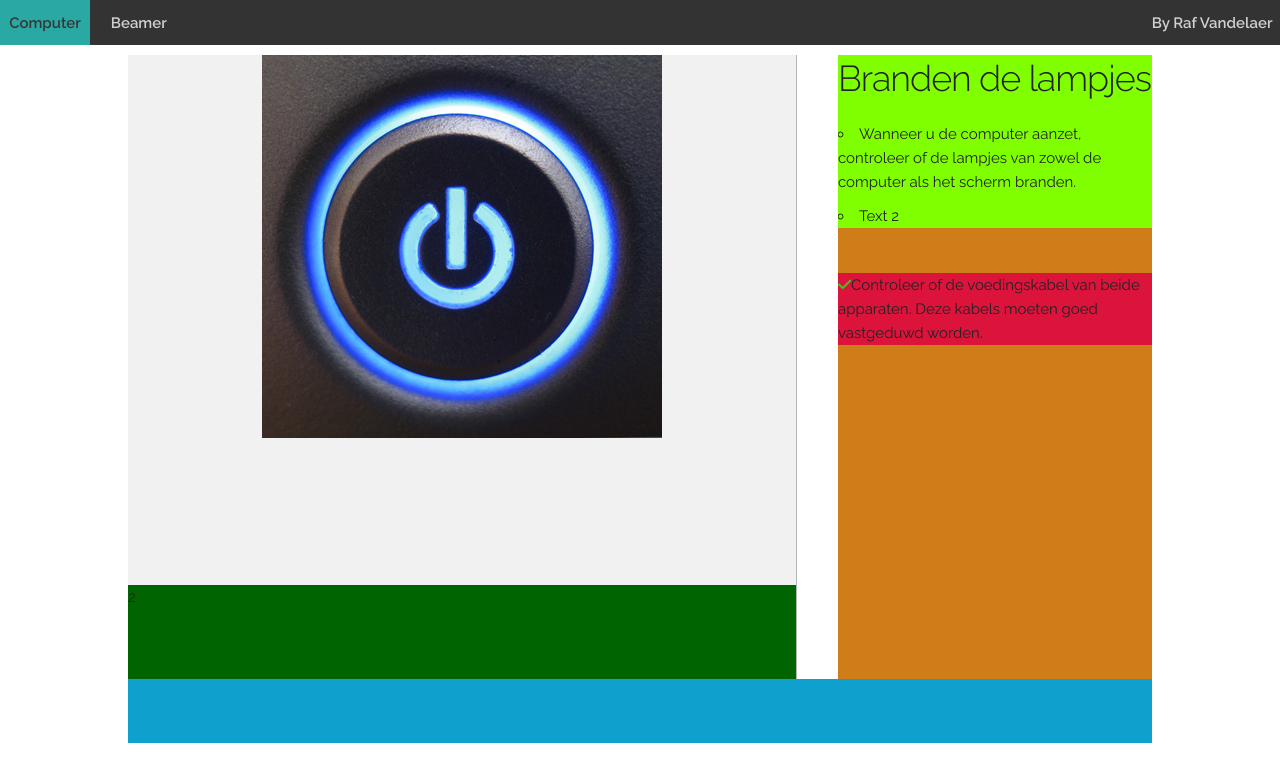
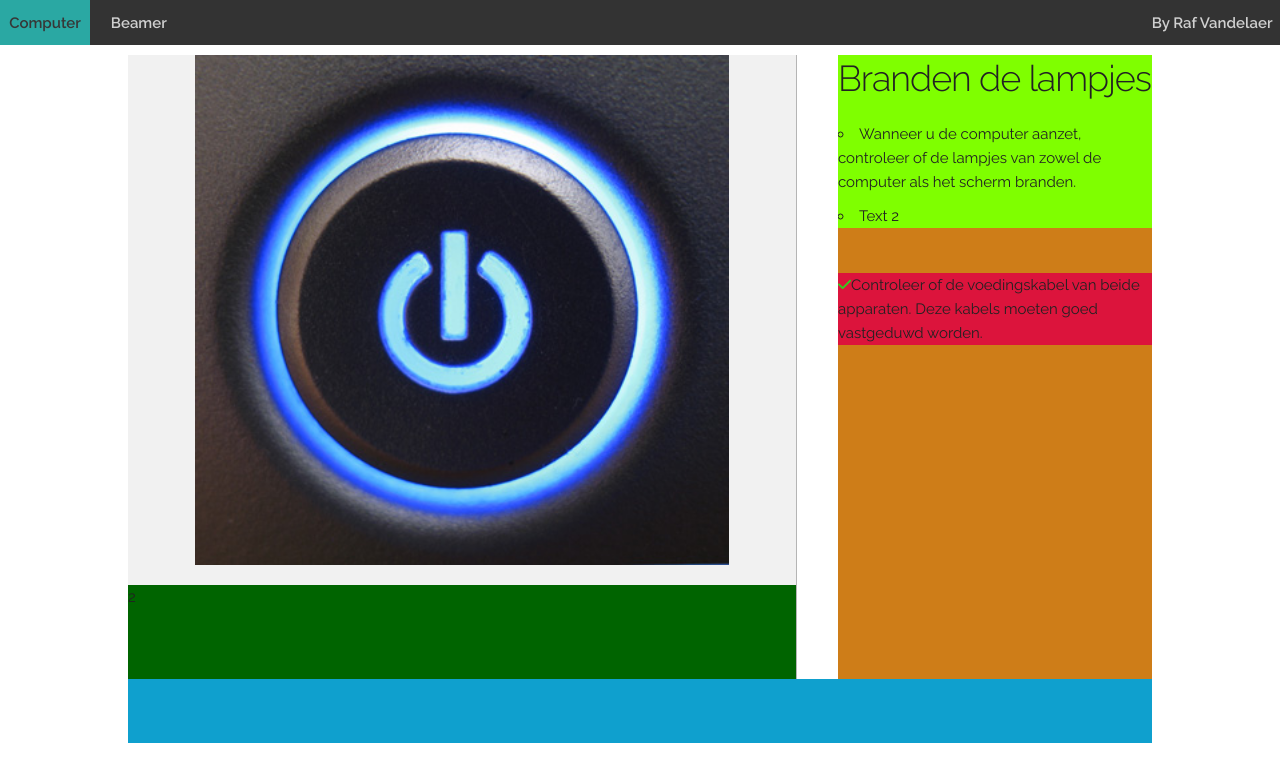
Before and after one commit to RafVandelaer/Flowchart, a plain HTML site: page index.html in a window 1280 px wide. Both pictures are taken after a click on the element "Ik heb een probleem met een computer". Drawn offline with Linux system fonts and the light colour scheme.

Commit message:
Maxed out active image

```diff
--- a/resources/css/main.css
+++ b/resources/css/main.css
@@ -115,6 +115,10 @@ nav ul li:last-of-type{
     max-height:100%;
     display:block;
     margin:auto;
+   /* vertical-align: middle;
+    float: none;*/
+    height: 100%;
+    padding-bottom: 20px;
 }
 #images{
     background-color: darkgreen;
```
